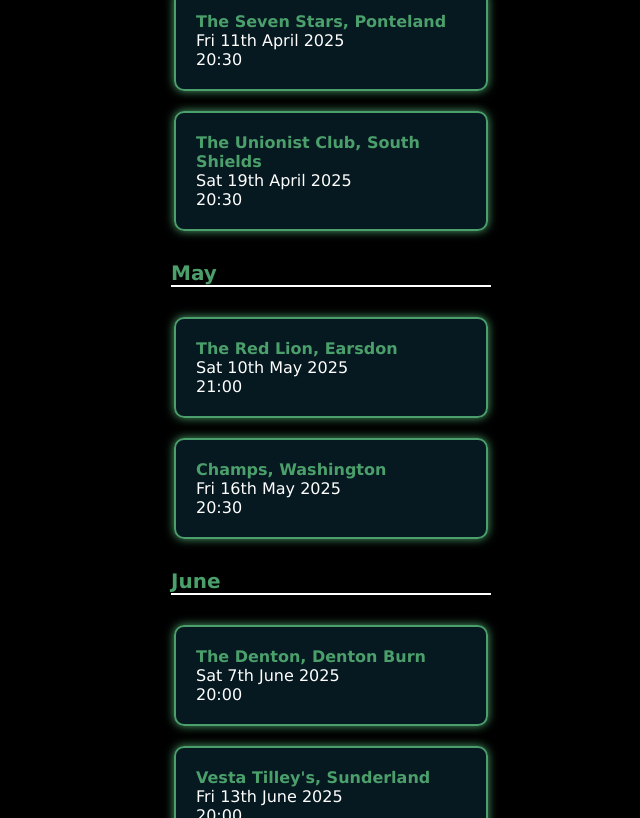
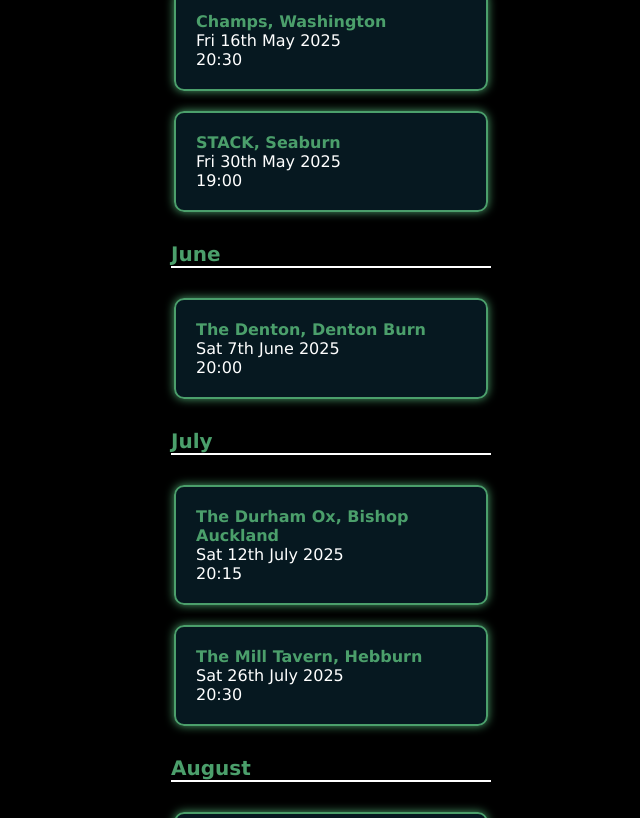
Before and after one commit to RossHGitHub/soundwalkBand, a website built with webpack: page dist/pages/gigs.html in a window 1280 px wide. Shown: the part 802-1620 px from the top of the page, without its empty margins (309-949 px from the left). Built offline with nearby package versions, Linux system fonts and the light colour scheme.

Commit message:
Updated gigs

```diff
--- a/dist/pages/gigs.html
+++ b/dist/pages/gigs.html
@@ -34,37 +34,21 @@
     </div>
     <header class="showsHeader"></header>
     <p class="showYear">2025</p>
-    <p class="showMonth">April</p>
-    <div id="gigItem">
-      <div class="venueHolder">The Seven Stars, Ponteland</div>
-      <div>Fri 11th April 2025</div>
-      <div>20:30</div>
-    </div>
-    <div id="gigItem">
-      <div class="venueHolder">The Unionist Club, South Shields</div>
-      <div>Sat 19th April 2025</div>
-      <div>20:30</div>
-    </div>
     <p class="showMonth">May</p>
-    <div id="gigItem">
-      <div class="venueHolder">The Red Lion, Earsdon</div>
-      <div>Sat 10th May 2025</div>
-      <div>21:00</div>
-    </div>
     <div id="gigItem">
       <div class="venueHolder">Champs, Washington</div>
       <div>Fri 16th May 2025</div>
       <div>20:30</div>
     </div>
+    <div id="gigItem">
+      <div class="venueHolder">STACK, Seaburn</div>
+      <div>Fri 30th May 2025</div>
+      <div>19:00</div>
+    </div>
     <p class="showMonth">June</p>
     <div id="gigItem">
       <div class="venueHolder">The Denton, Denton Burn</div>
       <div>Sat 7th June 2025</div>
-      <div>20:00</div>
-    </div>
-    <div id="gigItem">
-      <div class="venueHolder">Vesta Tilley's, Sunderland</div>
-      <div>Fri 13th June 2025</div>
       <div>20:00</div>
     </div>
     <p class="showMonth">July</p>
@@ -101,6 +85,11 @@
     </div>
     <p class="showMonth">September</p>
     <div id="gigItem">
+      <div class="venueHolder">The Four Ladies, Cramlington</div>
+      <div>Fri 12th Sept 2025</div>
+      <div>21:00</div>
+    </div>
+    <div id="gigItem">
       <div class="venueHolder">Benedictine Social Centre, Cramlington</div>
       <div>20th Sept 2025</div>
       <div>21:00</div>
@@ -111,6 +100,11 @@
       <div>Fri 10th Oct 2025</div>
       <div>21:00</div>
       </div>
+      <div id="gigItem">
+        <div class="venueHolder">NE28 Bar, Wallsend</div>
+        <div>Sat 11th Oct 2025</div>
+        <div>20:00</div>
+        </div>
     <p class="showMonth">November</p>
     <div id="gigItem">
       <div class="venueHolder">The Plough, Cramlington</div>
@@ -127,6 +121,11 @@
       <div class="venueHolder">The Seven Stars, Ponteland</div>
       <div>Fri 12th Dec 2025</div>
       <div>20:30</div>
+    </div>
+    <div id="gigItem">
+      <div class="venueHolder">The Mill Tavern, Hebburn</div>
+      <div>Sat 27th Dec 2025</div>
+      <div>21:00</div>
     </div>
     <div id="gigItem">
       <div class="venueHolder">The Malleable Social Club, Stockton</div>
```
